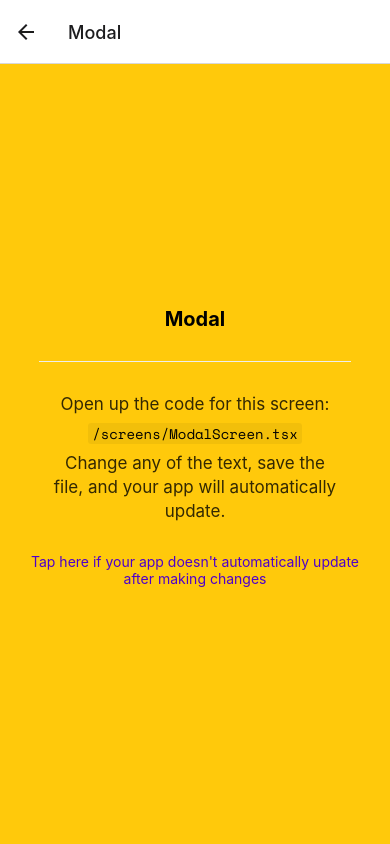
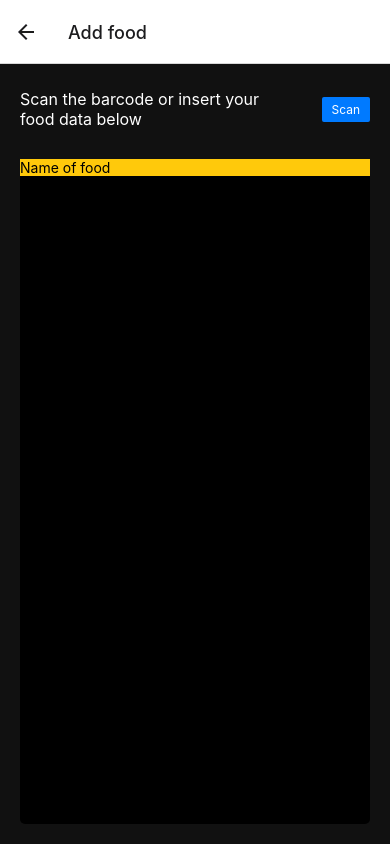
Before and after one commit to zenimarc/frigo, a React Native app: screen /Modal in a window 390 px wide. Built offline with nearby package versions, Linux system fonts and the light colour scheme; what expo-linking would draw is missing.

Commit message:
Started working on the ui of the modal

```diff
--- a/navigation/index.tsx
+++ b/navigation/index.tsx
@@ -1,8 +1,3 @@
-/**
- * If you are not familiar with React Navigation, refer to the "Fundamentals" guide:
- * https://reactnavigation.org/docs/getting-started
- *
- */
 import { FontAwesome } from "@expo/vector-icons";
 import { createBottomTabNavigator } from "@react-navigation/bottom-tabs";
 import {
@@ -44,10 +39,7 @@ export default function Navigation({
   );
 }
 
-/**
- * A root stack navigator is often used for displaying modals on top of all other content.
- * https://reactnavigation.org/docs/modal
- */
+
 const Stack = createNativeStackNavigator<RootStackParamList>();
 
 function RootNavigator() {
@@ -64,16 +56,12 @@ function RootNavigator() {
         options={{ title: "Oops!" }}
       />
       <Stack.Group screenOptions={{ presentation: "modal" }}>
-        <Stack.Screen name="Modal" component={ModalScreen} />
+        <Stack.Screen name="Modal" component={ModalScreen} options={{title: "Add food"}} />
       </Stack.Group>
     </Stack.Navigator>
   );
 }
 
-/**
- * A bottom tab navigator displays tab buttons on the bottom of the display to switch screens.
- * https://reactnavigation.org/docs/bottom-tab-navigator
- */
 const BottomTab = createBottomTabNavigator<RootTabParamList>();
 
 function BottomTabNavigator() {
--- a/package.json
+++ b/package.json
@@ -18,7 +18,7 @@
     "@react-navigation/bottom-tabs": "^6.0.5",
     "@react-navigation/native": "^6.0.2",
     "@react-navigation/native-stack": "^6.1.0",
-    "expo": "~44.0.0",
+    "expo": "^44.0.6",
     "expo-asset": "~8.4.4",
     "expo-constants": "~13.0.0",
     "expo-font": "~10.0.4",
--- a/screens/ModalScreen.tsx
+++ b/screens/ModalScreen.tsx
@@ -1,35 +1,112 @@
+import { DarkTheme, Theme } from '@react-navigation/native';
 import { StatusBar } from 'expo-status-bar';
-import { Platform, StyleSheet } from 'react-native';
+import React from 'react';
+import { Button, Falsy, Platform, Pressable, RecursiveArray, RegisteredStyle, SafeAreaView, StyleSheet, TextStyle, TouchableOpacity } from 'react-native';
+import { Styles } from 'react-native-svg';
 
 import EditScreenInfo from '../components/EditScreenInfo';
 import { Text, View } from '../components/Themed';
 
-export default function ModalScreen() {
+export default function ModalScreen(theme: Theme) {
+  const chosenStyle = theme != DarkTheme ? styles : styles2;
   return (
-    <View style={styles.container}>
-      <Text style={styles.title}>Modal</Text>
-      <View style={styles.separator} lightColor="#eee" darkColor="rgba(255,255,255,0.1)" />
-      <EditScreenInfo path="/screens/ModalScreen.tsx" />
+    <SafeAreaView style={chosenStyle.container}>
+      <View style={chosenStyle.container2}>
+        <SafeAreaView style={chosenStyle.container3}>
+          <Text style={chosenStyle.text}>Scan the barcode or insert your food data below</Text>
+          <Pressable onPress={() => {}} style={chosenStyle.button}>
+            <Text style={chosenStyle.buttonText}>Scan</Text>
+          </Pressable>
+        </SafeAreaView>
+      </View>
+        <View style={chosenStyle.rectangle1}>
+          <Form/>
+        </View>
 
-      {/* Use a light status bar on iOS to account for the black space above the modal */}
-      <StatusBar style={Platform.OS === 'ios' ? 'light' : 'auto'} />
+    </SafeAreaView>
+  );
+}
+
+function Form(chosenStyle: Styles){
+  return (
+    <View>
+      <Text style={chosenStyle.text}>Name of food</Text>
     </View>
   );
 }
 
 const styles = StyleSheet.create({
   container: {
+    backgroundColor: '#111',
     flex: 1,
-    alignItems: 'center',
+    flexDirection: 'column'
+  },
+  container2: {
+    backgroundColor: '#111',
+    flexDirection: 'column',
+    margin: 20
+  },
+  container3: {
+    flexDirection: 'row',
+    justifyContent: 'space-between'
+  },
+  text: {
+    fontSize: 16,
+    color: '#fff',
+    marginVertical: 5,
+  },
+  rectangle1: {
+    backgroundColor: '#000',
+    flex: 1,
+    marginTop: 5,
+    marginBottom: 20,
+    marginHorizontal: 20,
+    borderRadius: 5
+  },
+  button: {
+    flexDirection: 'row-reverse',
+    backgroundColor: '#007AFF',
+    alignSelf: 'center',
     justifyContent: 'center',
+    paddingVertical: 5,
+    paddingHorizontal: 10,
+    borderRadius: 2,
+    marginLeft: 30
   },
-  title: {
-    fontSize: 20,
-    fontWeight: 'bold',
+  buttonText: {
+    color: '#fff',
+    fontSize: 12
+  }
+});
+
+const styles2 = StyleSheet.create({
+  container: {
+    backgroundColor: "#eee",
+    flex: 1,
+    flexDirection: 'column'
   },
-  separator: {
-    marginVertical: 30,
-    height: 1,
-    width: '80%',
+  container2: {
+
   },
+  container3: {
+    flexDirection: 'row',
+    justifyContent: 'space-between'
+  },
+  text: {
+    fontSize: 12,
+    color: '#fff',
+  },
+  rectangle1: {
+    backgroundColor: '#000',
+    flex: 1,
+    margin: 20,
+    borderRadius: 5
+  },
+  button: {
+    backgroundColor: 'blue'
+  },
+  buttonText: {
+    color: '#fff',
+    fontSize: 12
+  }
 });
--- a/screens/TabOneScreen.tsx
+++ b/screens/TabOneScreen.tsx
@@ -1,4 +1,7 @@
-import { StyleSheet } from "react-native";
+import { FontAwesome, Ionicons } from "@expo/vector-icons";
+import React from "react";
+import { Pressable, StyleSheet } from "react-native";
+import { SafeAreaView } from "react-native-safe-area-context";
 
 import EditScreenInfo from "../components/EditScreenInfo";
 import { Text, View } from "../components/Themed";
@@ -11,17 +14,11 @@ export default function TabOneScreen({
 }: RootTabScreenProps<"TabOne">) {
   const colorScheme = useColorScheme();
   return (
-    <View style={styles.container}>
-      <View
-        style={[
-          styles.box,
-          { backgroundColor: Colors[colorScheme].background2 },
-        ]}
-      >
-        <Text style={styles.title}>Tab One</Text>
-        <View style={styles.separator} lightColor="#000" darkColor="#000" />
-      </View>
-    </View>
+    <SafeAreaView style ={{flex: 1, flexDirection: 'column-reverse'}}>
+      <Pressable style = {{alignSelf: 'flex-end', paddingBottom: 10, paddingRight: 10}} onPress = {() => navigation.navigate("AddModal")}>
+        <Ionicons name="add-circle" size={40} color="#5000ca"/>
+      </Pressable>
+    </SafeAreaView>
   );
 }
 
--- a/tsconfig.json
+++ b/tsconfig.json
@@ -1,6 +1,7 @@
 {
   "extends": "expo/tsconfig.base",
   "compilerOptions": {
+    "jsx": "react",
     "strict": true
   }
 }
```
